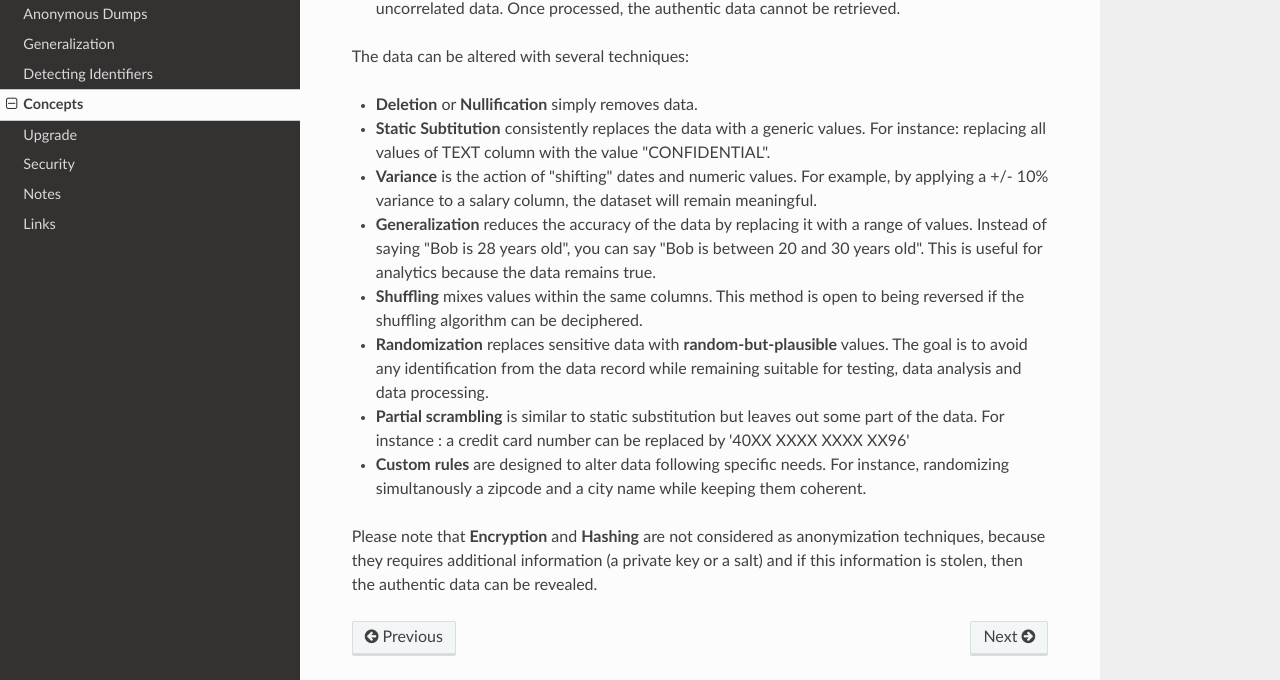
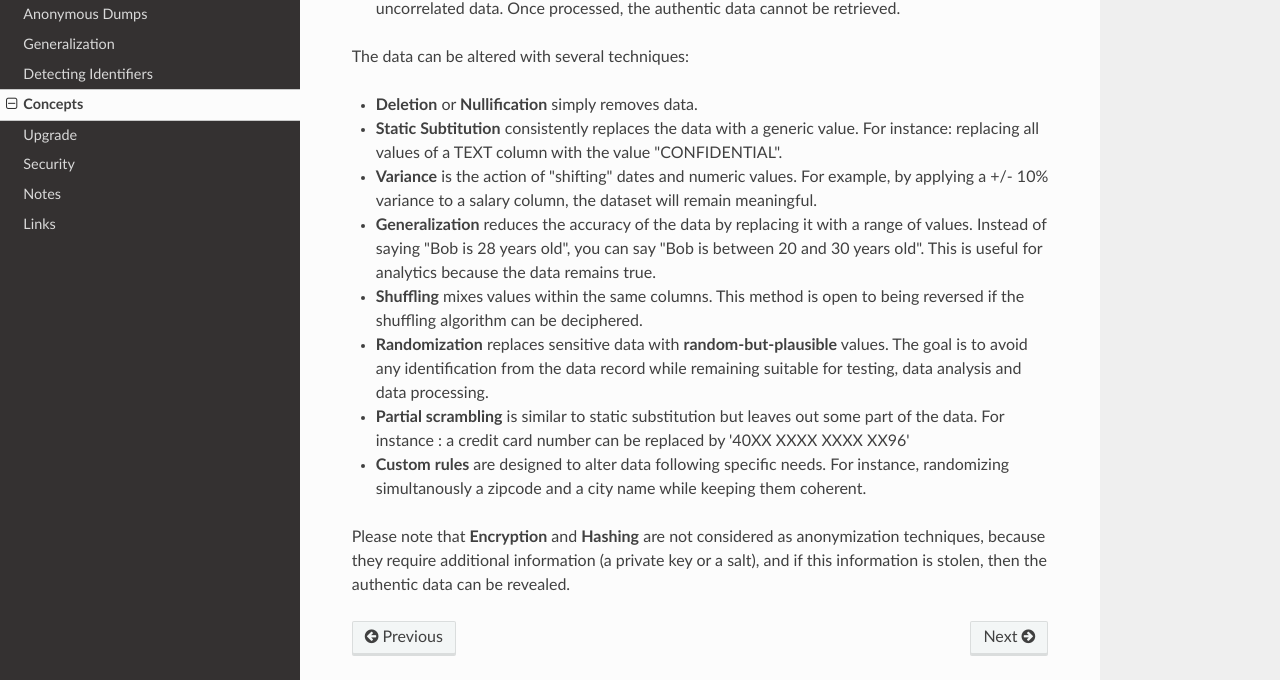
Before and after one commit to neondatabase/postgresql_anonymizer, an MkDocs documentation site: the page built from docs/concepts.md, in a window 1280 px wide and 1069 px high. Shown: the part 283-963 px from the top of the window. Built offline with MkDocs 1.6.1, drawn with Linux system fonts in a browser that asks for light colours; nearby versions of some CDN libraries.

Commit message:
fix typos in concepts.md

```diff
--- a/docs/concepts.md
+++ b/docs/concepts.md
@@ -17,7 +17,7 @@ The data can be altered with several techniques:
 * **Deletion** or **Nullification** simply removes data.
 
 * **Static Subtitution** consistently replaces the data with a generic
-   values. For instance: replacing all values of TEXT column with the value
+   value. For instance: replacing all values of a TEXT column with the value
    "CONFIDENTIAL".
 
 * **Variance** is the action of "shifting" dates and numeric values. For
@@ -45,6 +45,6 @@ The data can be altered with several techniques:
    them coherent.
 
 Please note that **Encryption** and **Hashing** are not considered as
-anonymization techniques, because they requires additional information
-(a private key or a salt) and if this information is stolen, then the authentic
+anonymization techniques, because they require additional information
+(a private key or a salt), and if this information is stolen, then the authentic
 data can be revealed.
```
